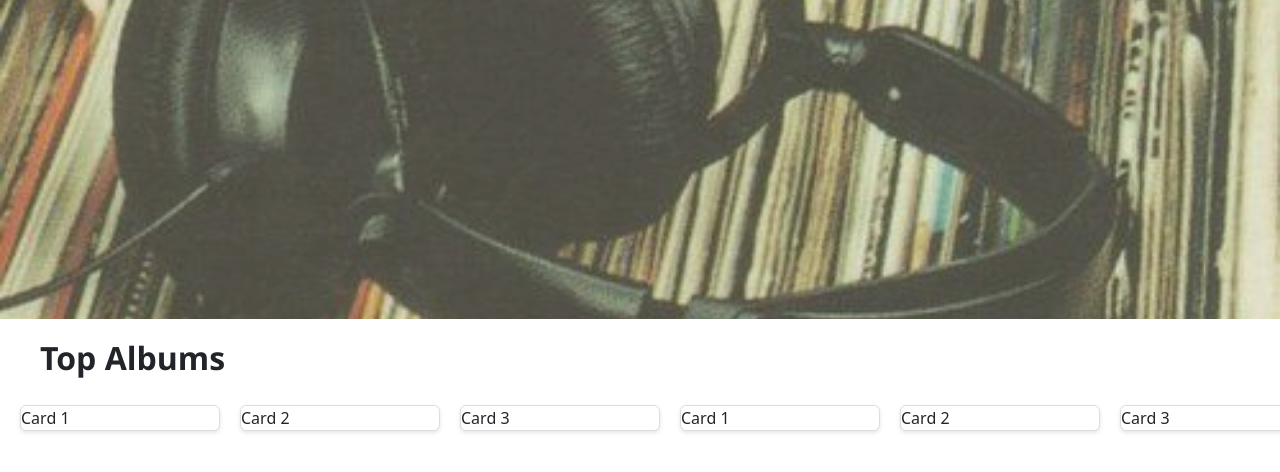
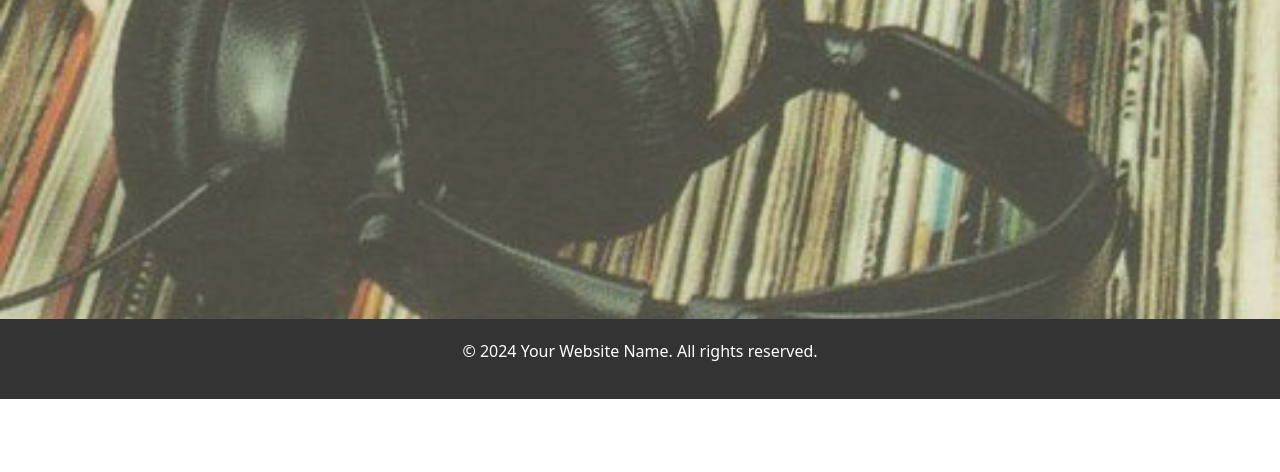
Before and after one commit to willguilbert/ARTUNECONNECT, a Flask app: page /albums in a window 1280 px wide. Shown: the part 127-599 px from the top of the page. Run offline with Flask 3, Linux system fonts and the light colour scheme.

Commit message:
added cards

```diff
--- a/static/banner.css
+++ b/static/banner.css
@@ -28,3 +28,9 @@
   object-fit: cover; /* Ensure the image covers the container while maintaining aspect ratio */
   opacity: 0.8;
 }
+footer {
+  background-color: #333;
+  color: #fff;
+  text-align: center;
+  padding: 20px;
+}
--- a/static/cards.css
+++ b/static/cards.css
@@ -1,17 +1,94 @@
+h3 {
+  margin-left: 80px;
+  margin-top: 40px;
+  margin-bottom: 40px;
+}
 .horizontal-scroll-container {
-  width: 100%;
+  /*width: 100%;*/
   overflow-x: auto;
   white-space: nowrap;
   display: flex;
   padding: 20px;
   box-sizing: border-box;
+  margin: 0 60px; /* Adjust the margin as needed */
 }
 
+/*.card {
+  flex: 0 0 auto;
+  width: 200px;
+  margin-right: 20px;
+  border: 1px solid #ddd;
+  box-shadow: 0 2px 4px rgba(0, 0, 0, 0.1);
+  box-sizing: border-box;
+}*/
 .card {
-  flex: 0 0 auto; /* Prevent cards from stretching to fill available space */
-  width: 200px; /* Adjust the width of each card as needed */
-  margin-right: 20px; /* Adjust the margin between cards as needed */
-  border: 1px solid #ddd; /* Optional: Add border for styling */
-  box-shadow: 0 2px 4px rgba(0, 0, 0, 0.1); /* Optional: Add box shadow for styling */
+  flex: 0 0 auto;
+  text-align: center;
+  width: 200px;
+  margin-right: 20px;
   box-sizing: border-box;
+  border: 1px solid black;
+  border-radius: 8px; /* Adjust the value as needed */
 }
+
+.card img {
+  max-width: 80%;
+  margin: 5px auto; /* Center the image horizontally */
+  height: auto;
+  border: 5px solid white;
+  box-shadow: 0 2px 4px rgba(0, 0, 0, 0.1);
+  border-radius: 8px; /* Adjust the value as needed */
+}
+
+.card-title {
+  margin-left: 5px;
+  margin-right: 5px;
+  margin-top: auto;
+  font-size: 16px;
+  color: #333;
+  display: flex;
+  align-items: center;
+  justify-content: center;
+  height: 100%; /* Ensure the title spans the entire height of the card */
+  box-sizing: border-box; /* Include padding and border in height calculation */
+  overflow: hidden;
+  text-overflow: ellipsis;
+  white-space: nowrap;
+}
+
+.browse-button {
+  background-color: #ffe8a3;
+  color: #333;
+  padding: 5px 40px; /* Adjust the padding for size */
+  border: none;
+  cursor: pointer;
+  margin-top: 80px;
+  margin-bottom: 80px;
+  display: block;
+  margin-left: auto;
+  margin-right: auto;
+  border-radius: 50px;
+  font-family: "Segoe UI", Tahoma, Geneva, Verdana, sans-serif;
+  font-weight: 600;
+}
+a {
+  color: black;
+  text-decoration: none;
+  font-size: 24px;
+}
+.tags {
+  display: flex;
+  flex-wrap: wrap; /* Allow tags to wrap to the next row */
+  margin-top: 5px;
+}
+.tag {
+  background-color: white;
+  border: 1px solid #000;
+  padding: 5px;
+  margin-right: 5px;
+  font-size: 12px;
+  color: black;
+  border-radius: 3px;
+  margin-bottom: 5px;
+  margin-left: 5px;
+}
--- a/templates/Albums.html
+++ b/templates/Albums.html
@@ -1,30 +1,2 @@
-{% extends 'NavBar.html' %} {% block head %}
-<link href="{{url_for('static', filename='/album.css')}}" rel="stylesheet" />
-<link href="{{url_for('static', filename='/cards.css')}}" rel="stylesheet" />
-{% endblock %} {% block content %}
-<h3>Top Albums</h3>
-<div class="horizontal-scroll-container">
-  <div class="card">Card 1</div>
-  <div class="card">Card 2</div>
-  <div class="card">Card 3</div>
-  <div class="card">Card 1</div>
-  <div class="card">Card 2</div>
-  <div class="card">Card 3</div>
-  <div class="card">Card 1</div>
-  <div class="card">Card 2</div>
-  <div class="card">Card 3</div>
-  <div class="card">Card 1</div>
-  <div class="card">Card 2</div>
-  <div class="card">Card 3</div>
-  <div class="card">Card 1</div>
-  <div class="card">Card 2</div>
-  <div class="card">Card 3</div>
-  <!-- Add more cards as needed -->
-</div>
-<script>
-  function scrollContainer(amount) {
-    const container = document.querySelector(".horizontal-scroll-container");
-    container.scrollLeft += amount;
-  }
-</script>
+{% extends 'NavBar.html' %} {% block head %} {% endblock %} {% block content %}
 {% endblock %}
--- a/templates/NavBar.html
+++ b/templates/NavBar.html
@@ -54,8 +54,9 @@
         <img src="/static/banner.jpeg" alt="Banner image">
       </div>
  {%block content %}{% endblock %}
-
-
+ <footer>
+  <p>&copy; 2024 Your Website Name. All rights reserved.</p>
+</footer>
     <script src="https://cdn.jsdelivr.net/npm/bootstrap@5.3.2/dist/js/bootstrap.bundle.min.js" integrity="sha384-C6RzsynM9kWDrMNeT87bh95OGNyZPhcTNXj1NW7RuBCsyN/o0jlpcV8Qyq46cDfL" crossorigin="anonymous"></script>
     <script src="/static/NavBarFile.js" type="module"></script>
   </body>
```
Also changed, not shown: templates/Home.html (+108 -2 lines).
